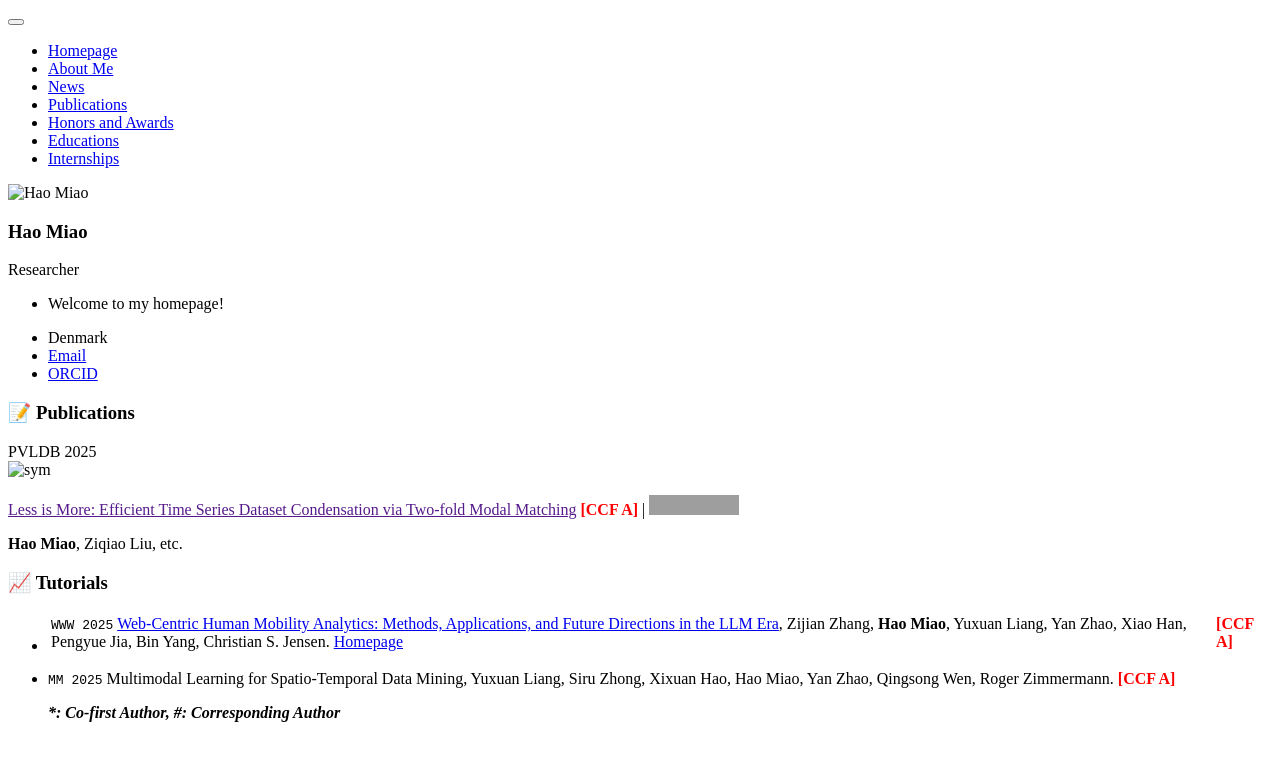
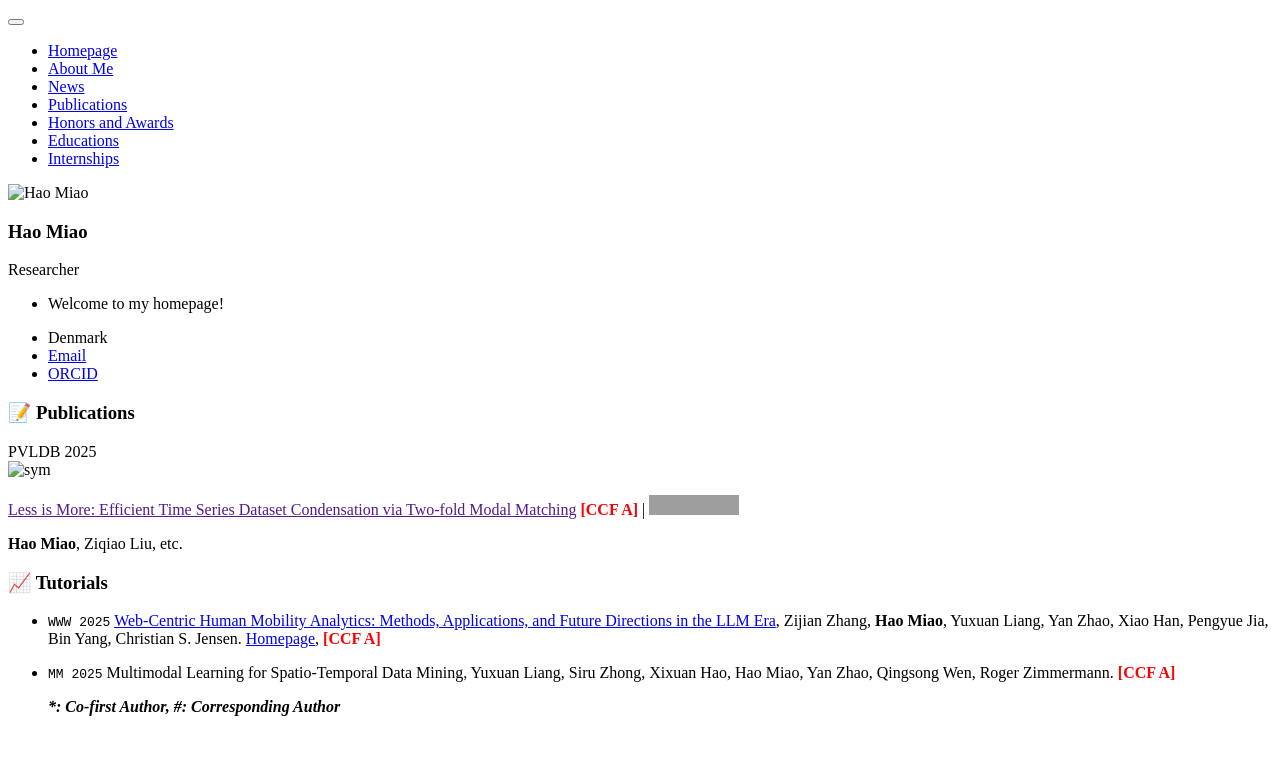
Before and after one commit to MiaoHaoSunny/MiaoHaoSunny.github.io, a Jekyll site: the page built from _pages/includes/pub.md, in a window 1280 px wide. Shown: the top 761 px of the page. Built offline with Jekyll 4.4.1, drawn with Linux system fonts in a browser that asks for light colours; our own code applies the rules of GitHub Pages for plain Markdown files; grey boxes are pictures that could not be loaded.

Commit message:
Update pub.md

```diff
--- a/_pages/includes/pub.md
+++ b/_pages/includes/pub.md
@@ -40,7 +40,7 @@
 -->
 
 # 📈 Tutorials
-- ``WWW 2025`` [Web-Centric Human Mobility Analytics: Methods, Applications, and Future Directions in the LLM Era](https://drive.google.com/file/d/1my5aEcz_P-SR4it6KSchWNfZgzMUHm5h/view), Zijian Zhang, **Hao Miao**, Yuxuan Liang, Yan Zhao, Xiao Han, Pengyue Jia, Bin Yang, Christian S. Jensen. [Homepage](https://human-mobility.github.io/) | <b><font color="red">[CCF A]</font></b>
+- ``WWW 2025`` [Web-Centric Human Mobility Analytics: Methods, Applications, and Future Directions in the LLM Era](https://drive.google.com/file/d/1my5aEcz_P-SR4it6KSchWNfZgzMUHm5h/view), Zijian Zhang, **Hao Miao**, Yuxuan Liang, Yan Zhao, Xiao Han, Pengyue Jia, Bin Yang, Christian S. Jensen. [Homepage](https://human-mobility.github.io/), <b><font color="red">[CCF A]</font></b>
 - ``MM 2025`` Multimodal Learning for Spatio-Temporal Data Mining, Yuxuan Liang, Siru Zhong, Xixuan Hao, Hao Miao, Yan Zhao, Qingsong Wen, Roger Zimmermann. <b><font color="red">[CCF A]</font></b>
 
 
```
